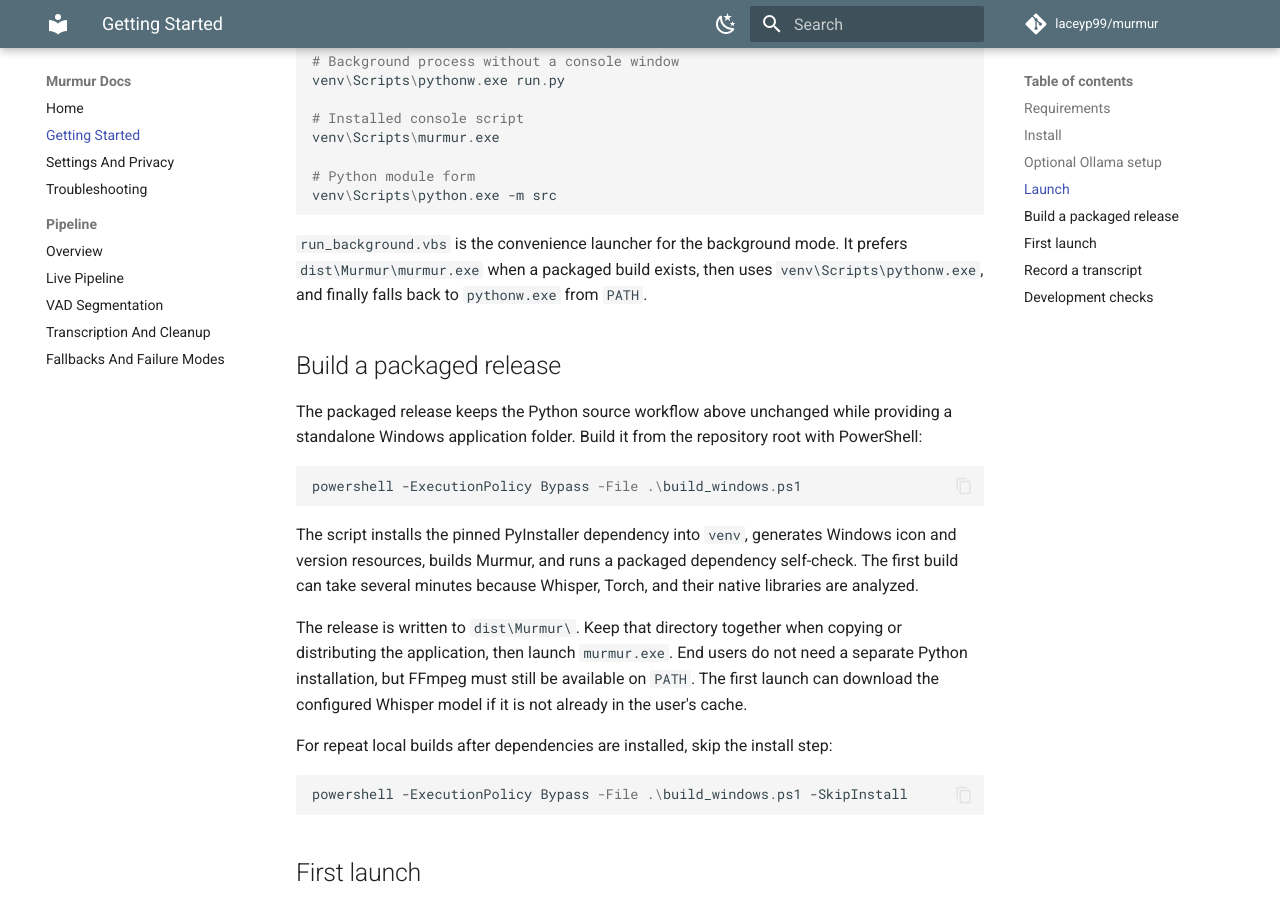
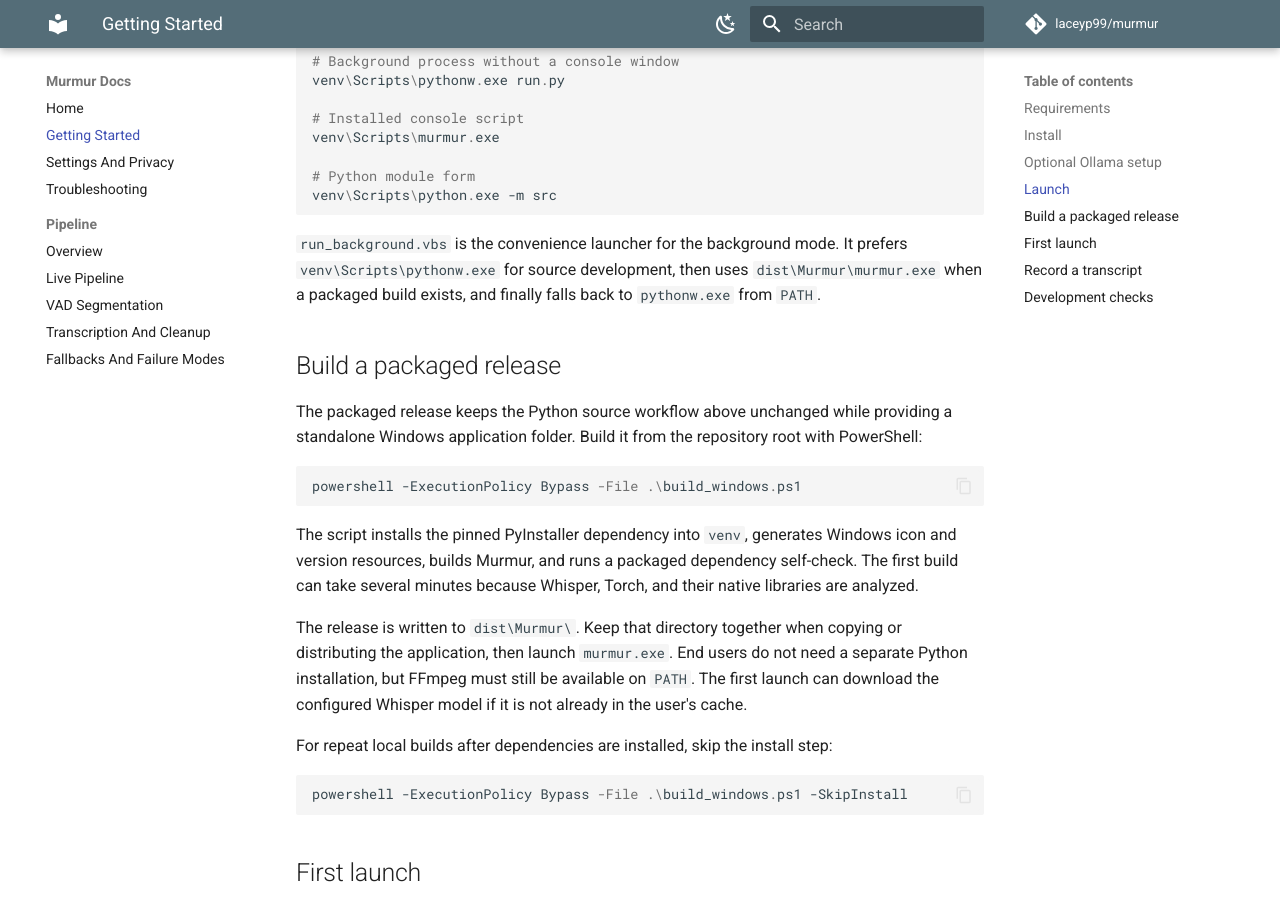
Before and after one commit to laceyp99/murmur, an MkDocs documentation site: the page built from docs/getting-started.md, in a window 1280 px wide and 900 px high, scrolled down 1955 px. Built offline with MkDocs 1.6.1 and Material for MkDocs 9.7.7, drawn with Linux system fonts in a browser that asks for light colours; comment, search, counter and statistics services are not loaded.

Commit message:
fix(windows): prefer source background launch

````diff
--- a/docs/getting-started.md
+++ b/docs/getting-started.md
@@ -91,9 +91,9 @@ venv\Scripts\python.exe -m src
 ```
 
 `run_background.vbs` is the convenience launcher for the background mode. It
-prefers `dist\Murmur\murmur.exe` when a packaged build exists, then uses
-`venv\Scripts\pythonw.exe`, and finally falls back to `pythonw.exe` from
-`PATH`.
+prefers `venv\Scripts\pythonw.exe` for source development, then uses
+`dist\Murmur\murmur.exe` when a packaged build exists, and finally falls back
+to `pythonw.exe` from `PATH`.
 
 ## Build a packaged release
 
````
Also changed, not shown: 2 other files.
